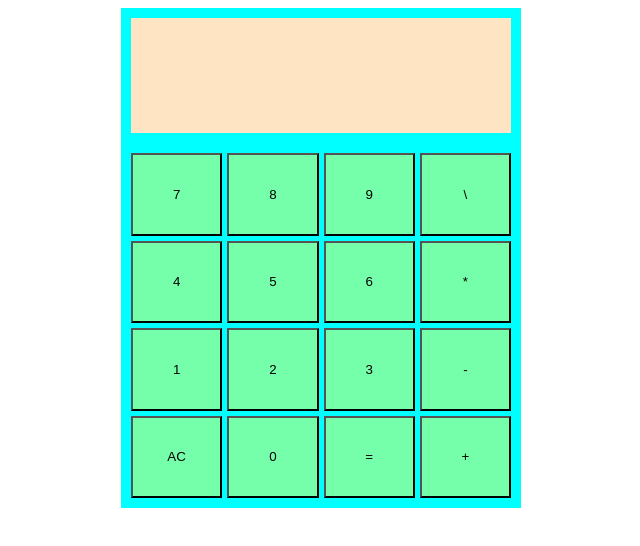
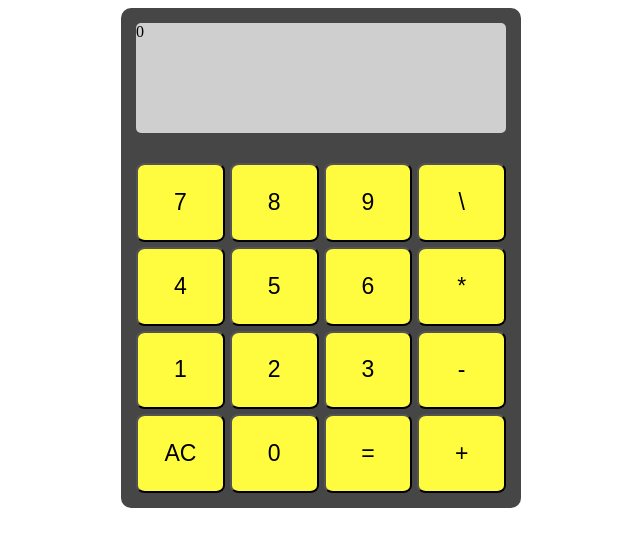
Before and after one commit to Sanchopper/calculator, a plain HTML site: page index.html in a window 1280 px wide. Shown: the whole page, without its empty margins (319-959 px from the left). Drawn offline with Linux system fonts and the light colour scheme.

Commit message:
more readable UI

```diff
--- a/index.html
+++ b/index.html
@@ -9,7 +9,7 @@
 </head>
 <body>
     <div class="calculator">
-        <div class="monitor"></div>
+        <div class="monitor">0</div>
         <div class="buttons">
             <div class="row">
                 <button class="btn" id="">7</button>
--- a/style.css
+++ b/style.css
@@ -3,7 +3,8 @@
     flex-direction: column;
     height: 500px;
     width: 400px;
-    background-color: aqua;
+    background-color: rgb(70, 70, 70);
+    border-radius: 10px;
 
 }
 
@@ -17,13 +18,14 @@ body {
     display: flex;
     gap: 5px;
     flex: 3;
-    margin: 10px;
+    margin: 15px;
 }
 
 .monitor {
     flex: 1;
-    background-color: bisque;
-    margin: 10px;
+    background-color: rgb(207, 207, 207);
+    margin: 15px;
+    border-radius: 5px;
 }
 
 
@@ -35,6 +37,8 @@ body {
 }
 .btn {
     flex: 1;
-    background-color: rgb(118, 255, 170);
+    background-color: rgb(255, 252, 63);
+    font-size: 23px;
+    border-radius: 10%;
 
 }
```
